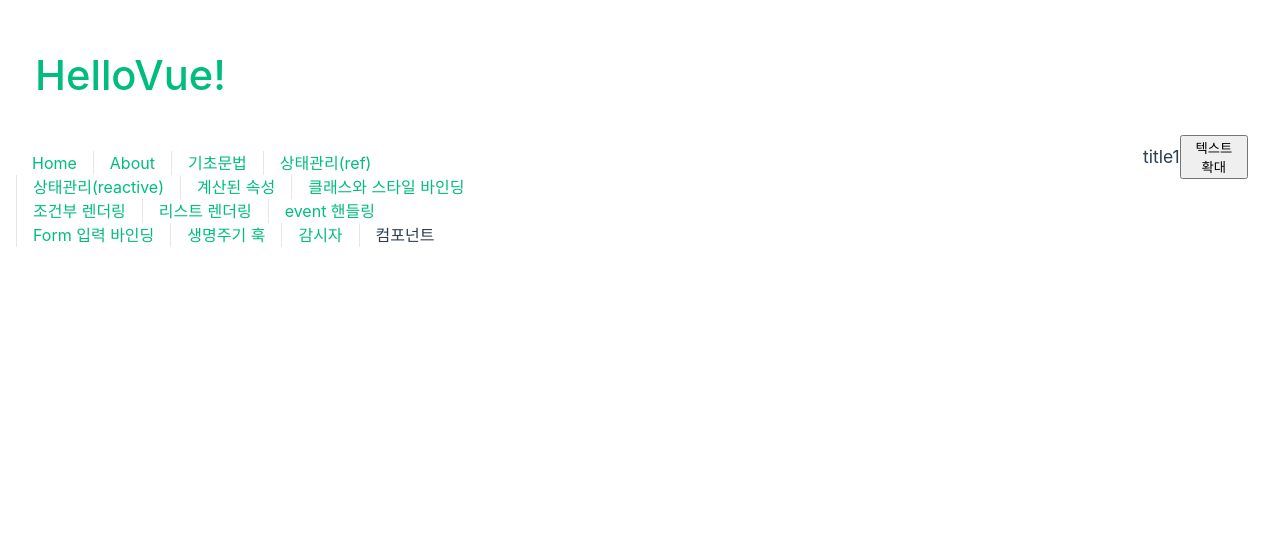
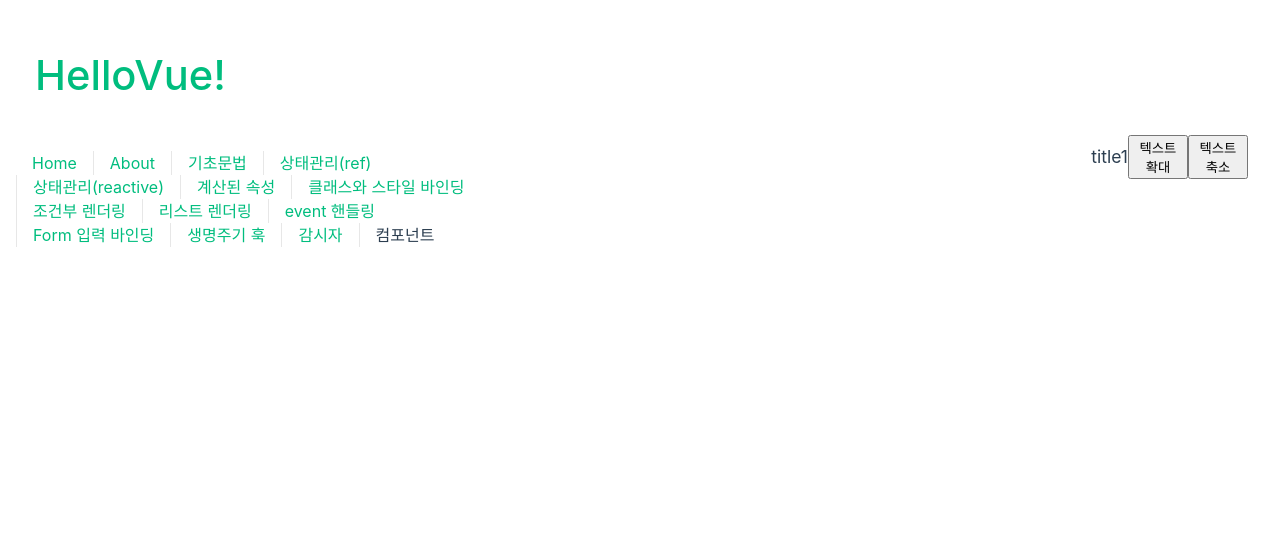
Before and after one commit to alikerock/vue_js_ex_2024, a Vue app: page /component in a window 1280 px wide. Shown: the part 243-800 px from the top of the page. Built offline with nearby package versions, Linux system fonts and the light colour scheme.

Commit message:
텍스트 축소 버튼

```diff
--- a/src/views/BlogPost.vue
+++ b/src/views/BlogPost.vue
@@ -5,12 +5,14 @@
       required: true,
     }
   })
-  defineEmits(['enlarge-text'])
+  defineEmits(['enlarge-text'],['smaller-text'] )
+
 </script>
 <template>
   <div class="content">
    <h3>{{title}}</h3>
    <button @click="$emit('enlarge-text')">텍스트 확대</button>
+   <button @click="$emit('smaller-text')">텍스트 축소</button>
   </div>
 </template>
 
--- a/src/views/ComponentView.vue
+++ b/src/views/ComponentView.vue
@@ -25,6 +25,7 @@ const fontsize = ref(1);
         :key="post.id"
         :title="post.title"
         @enlarge-text="fontsize+=0.1"
+        @smaller-text="fontsize-=0.1"
       />
     </div>
   </div>
```
